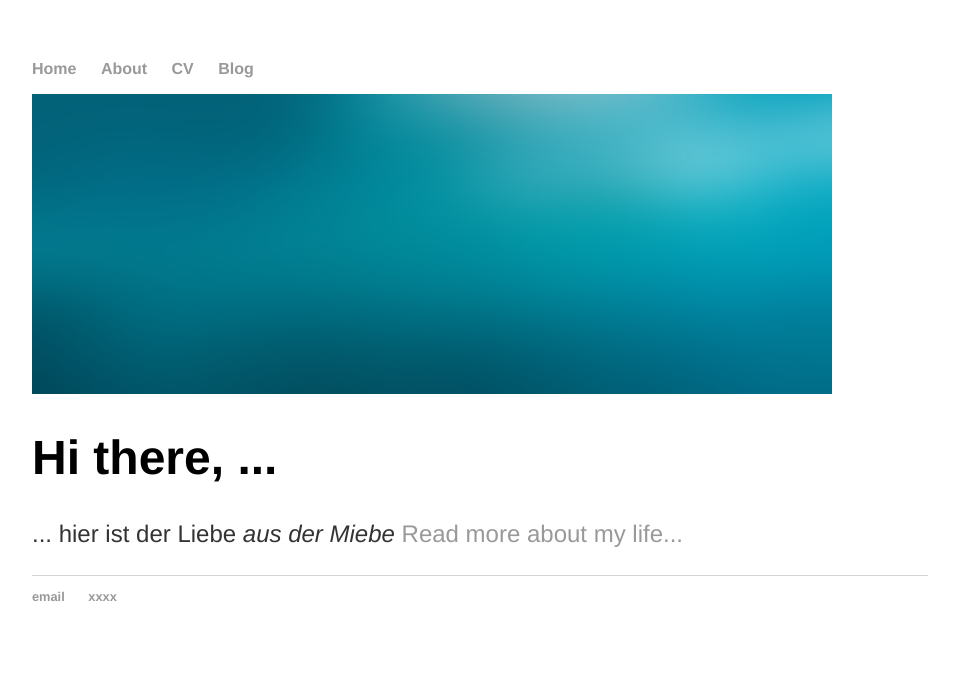
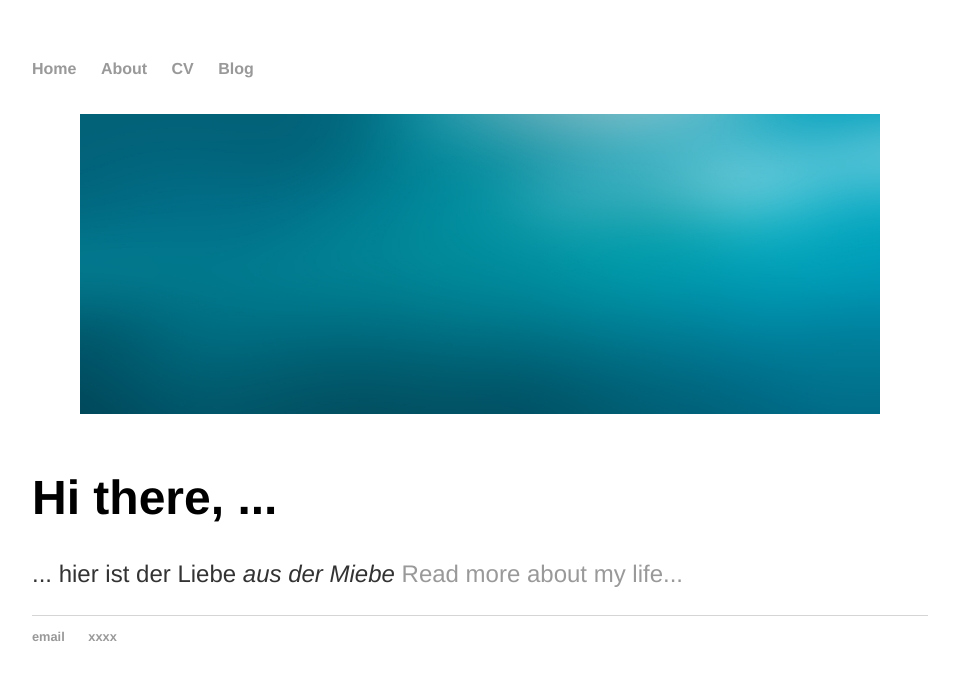
Before and after one commit to gebirgsbernd/gebirgsbernd.github.io, a Jekyll site: the page built from index.html, in a window 1280 px wide. Shown: the top 680 px of the page, without its empty margins (160-1119 px from the left). Built offline with Jekyll 4.4.1, drawn with Linux system fonts in a browser that asks for light colours.

Commit message:
Update index.html

```diff
--- a/index.html
+++ b/index.html
@@ -2,7 +2,22 @@
 layout: default
 title: Berno Bexreuther
 ---
+<style>
+	.gfg {
+		width:auto;
+		text-align:center;
+		padding:20px;
+	}
+	img {
+		max-width:100%;
+		height:auto;
+	}
+</style>
+
+<div class = "gfg">
 <img src="{{ site.url }}{{ site.baseurl }}/assets/bg1.jpg" />
+</div>
+
 <div class="blurb">
 	<h1>Hi there, ...</h1>
 	<p>... hier ist der Liebe  <em>aus der Miebe</em>  <a href="/about">Read more about my life...</a></p>
```
